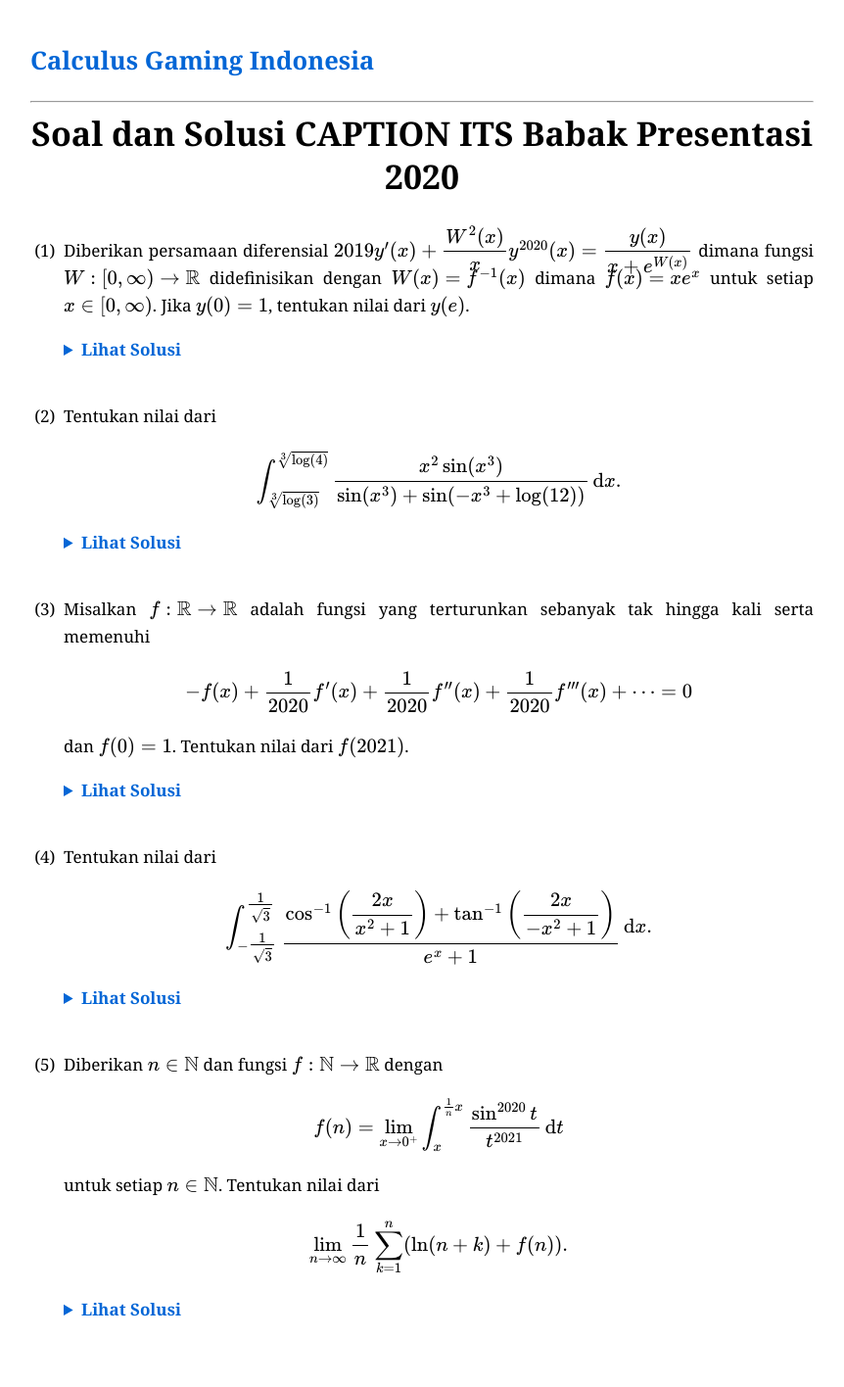
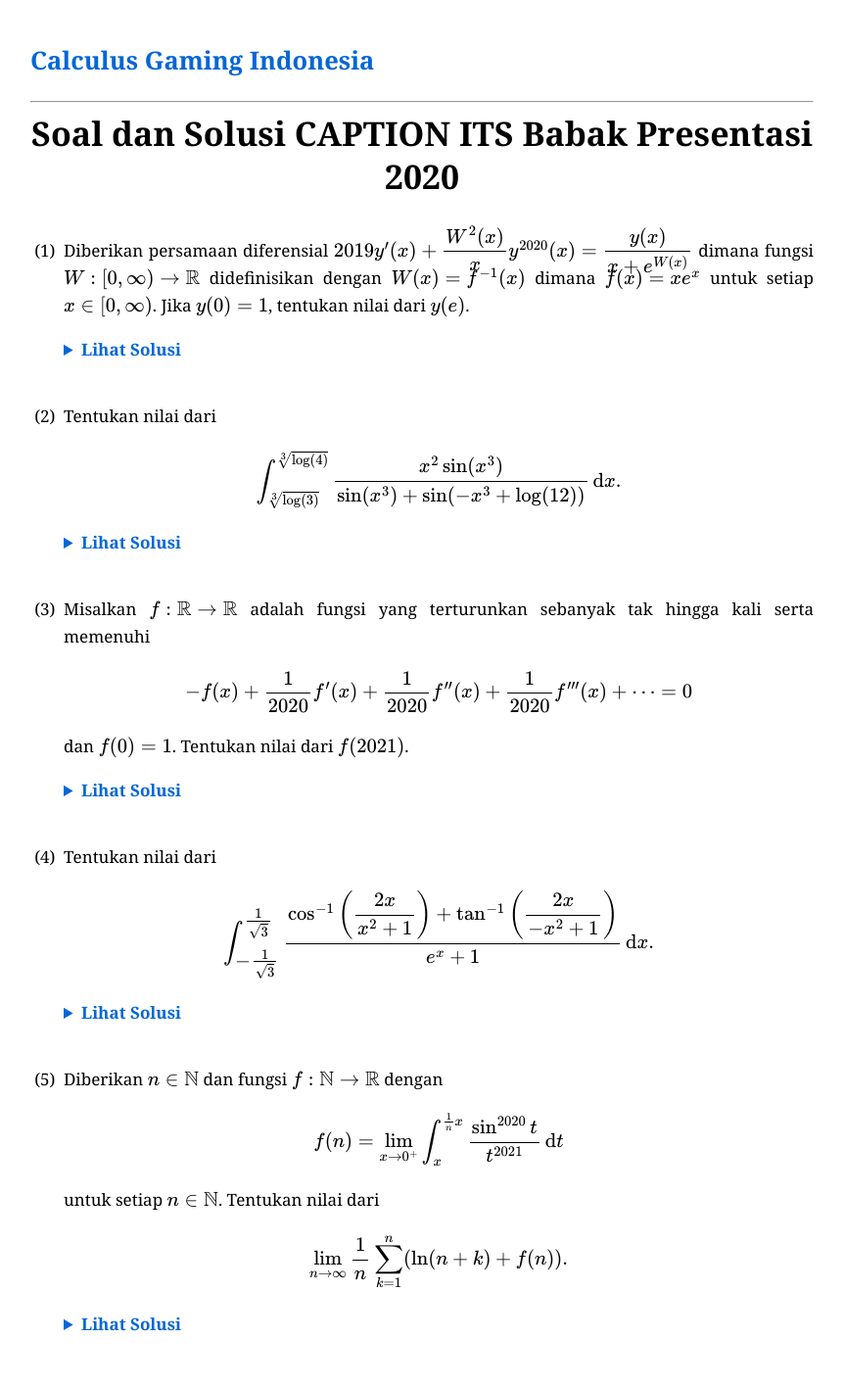
Before and after one commit to calculusgamingindonesia/calculusgamingindonesia.github.io, a Jekyll site: the page built from _posts/2026-07-03-caption-its-pre-2020.md, in a window 1280 px wide. Shown: the whole page at 98% size, without its empty margins (209-1071 px from the left). Built offline with Jekyll 4.4.1, drawn with Linux system fonts in a browser that asks for light colours; some web fonts are replaced.

Commit message:
Update 2026-07-03-caption-its-pre-2020.md

```diff
--- a/_posts/2026-07-03-caption-its-pre-2020.md
+++ b/_posts/2026-07-03-caption-its-pre-2020.md
@@ -36,7 +36,7 @@ urutan: 301
 
 4. Tentukan nilai dari
 
-   $$\int_{-\tfrac{1}{\sqrt{3}}}^{\tfrac{1}{\sqrt{3}}} \begin{array}{c} \displaystyle\dfrac{\cos^{-1}\bigg(\dfrac{2x}{x^2+1}\bigg)+\tan^{-1}\bigg(\dfrac{2x}{-x^2+1}\bigg)}{e^x+1} \end{array}\,\mathrm{d}x.$$
+   $$\int_{\textstyle -\frac{1}{\sqrt{3}}}^{\textstyle \frac{1}{\sqrt{3}}}\dfrac{\cos^{-1}\bigg(\dfrac{2x}{x^2+1}\bigg)+\tan^{-1}\bigg(\dfrac{2x}{-x^2+1}\bigg)}{e^x+1}\,\mathrm{d}x.$$
 
    <details><summary>Lihat Solusi</summary><div class="kotak-solusi" markdown="1">
    Solusi diserahkan kepada pembaca sebagai latihan.
```
